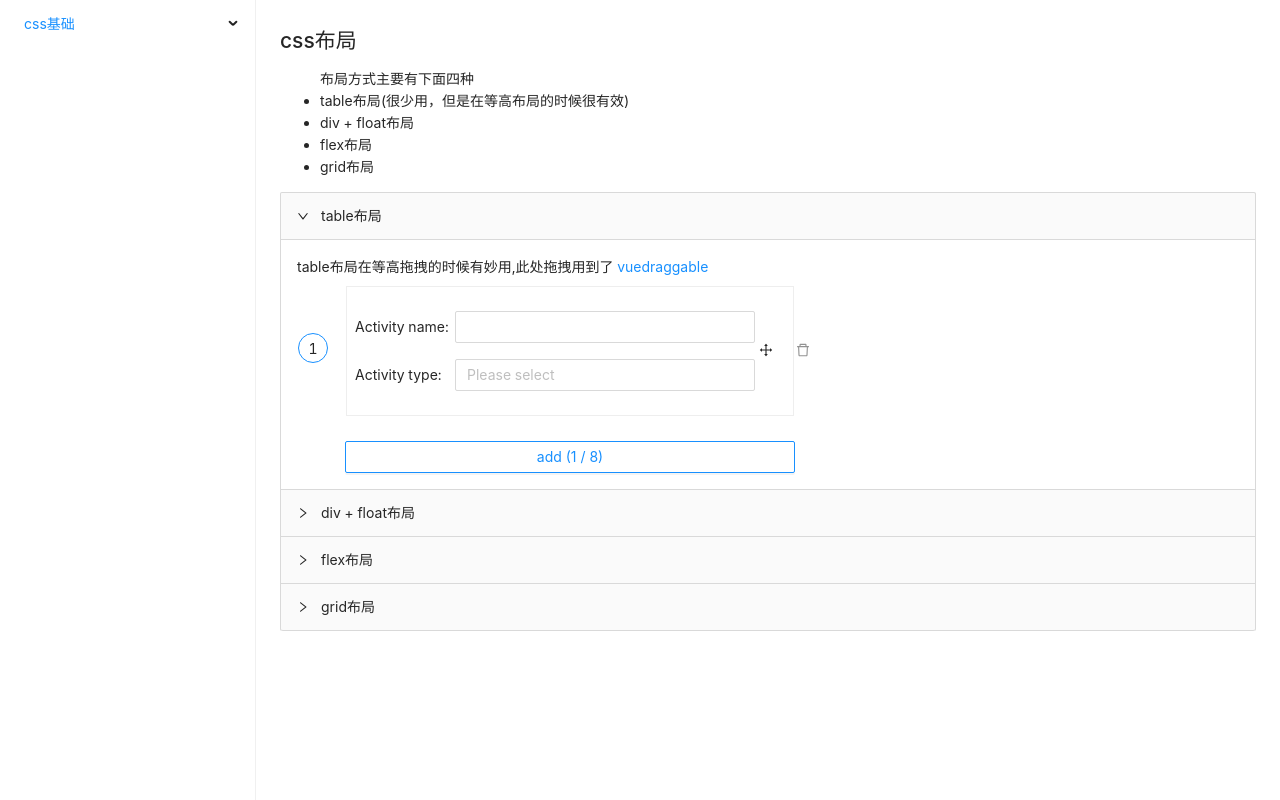
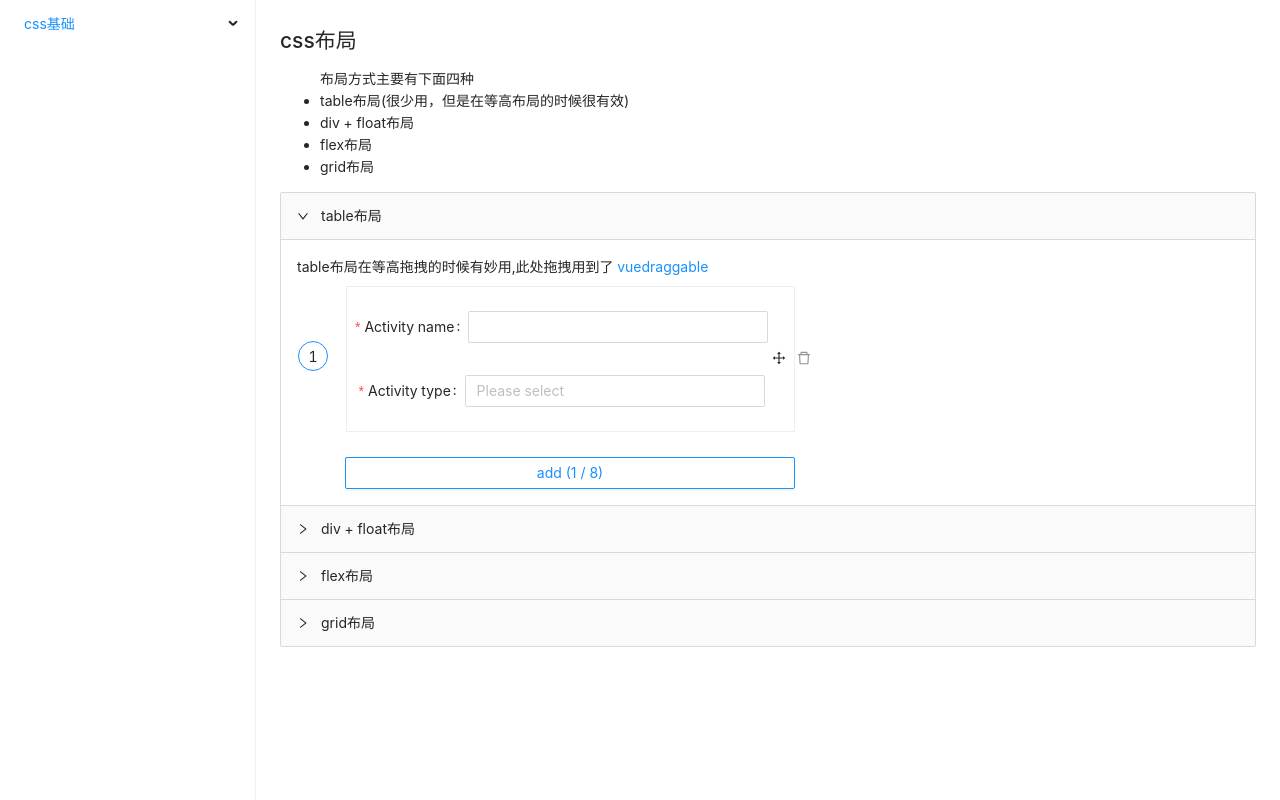
Before and after one commit to YoungMandy/yang-mandy.github.io, a Vue app: page /css-layout in a window 1280 px wide. Built offline with nearby package versions, Linux system fonts and the light colour scheme.

Commit message:
vue-draggable的拖拽需要用list的props

```diff
--- a/src/components/cssbasic/cssLayout.vue
+++ b/src/components/cssbasic/cssLayout.vue
@@ -4,6 +4,7 @@ import draggable from 'vuedraggable';
 import { Form } from 'ant-design-vue';
 import { DeleteOutlined, DragOutlined } from '@ant-design/icons-vue';
 const useForm = Form.useForm;
+const MAX_LENGTH = 8;
 let activeKey = ref('table');
 let tableFormList = reactive([
   {
@@ -41,7 +42,11 @@ const onSubmit = () => {
   validate().then(()=> console.log(toRaw(tableFormList))).catch(err=>{console.log('error',err)})
 }
 const addItem = () => {
+
   let index = tableFormList.length;
+  if (index >= MAX_LENGTH) {
+    return;
+  }
   const defaultItem =  {
   name: '',
   type: [],
@@ -94,19 +99,19 @@ const checkMove = function (e: any) {
               </td>
             </tr>
                <draggable
-               v-model="tableFormList"
+               :list="tableFormList"
                item-key="id"
                tag="tr"
                handle=".handle">
-                <template #item="{element,index}">
-                  <td>
-                    <a-form class="content-form">
-                    <a-form-item  v-bind="validateInfos.name">
-                      <div>
-                        <span class="form-label">Activity name:</span><a-input v-model:value="element.name" style="width:300px"/>
-                      </div>
-                     <div style="margin-top:16px">
-                      <span class="form-label">Activity type:</span><a-select
+                <template #item="{element}">
+                  <td >
+                    <div class="form-wrapper">
+                    <a-form class="content-form" :model="tableFormList" >
+                    <a-form-item label="Activity name:" v-bind="validateInfos.name" >
+                        <a-input v-model:value="element.name" style="width:300px"/>
+                    </a-form-item>
+                    <a-form-item label="Activity type:" v-bind="validateInfos.type" >
+                      <a-select
                         v-model:value="element.type"
                         :options="options"
                         mode="tags"
@@ -114,16 +119,16 @@ const checkMove = function (e: any) {
                         style="width:300px"
                       >
                       </a-select>
-                     </div>
+                    </a-form-item>
+                  </a-form>
+                  <span class="handle"><DragOutlined /></span>
+                  </div>
 
-                    </a-form-item>
-                    <span class="handle"><DragOutlined /></span>
-                  </a-form>
                 </td>
 
           </template>
           <template #footer>
-              <a-button type="primary" @click.prevent="addItem" class="add-button" ghost> add ({{ tableFormList.length }} / 8)</a-button>
+              <a-button type="primary" @click.prevent="addItem" :disabled="tableFormList.length == MAX_LENGTH" class="add-button" ghost> add ({{ tableFormList.length }} / {{ MAX_LENGTH }})</a-button>
           </template>
         </draggable>
             <tr class="right-action">
@@ -171,13 +176,19 @@ $blue:#1890ff;
   flex-direction: column;
 }
 .content-form{
+
+  display: flex;
+  align-items: center;
+  flex-direction: column;
+}
+.form-wrapper{
   margin-left:16px;
   display: flex;
   align-items: center;
   border: 1px solid #eee;
   padding:8px;
+}
 
-}
 
 .circle-index{
   display: inline-block;
```
Also changed, not shown: 10 other files (tests, documents, lock files or other folders).
